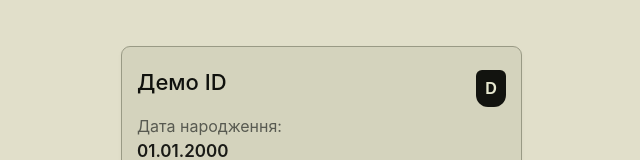
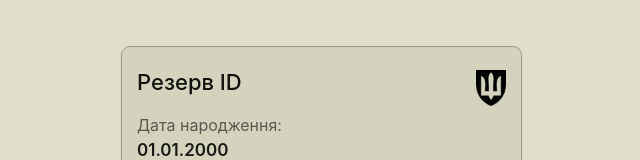
Before and after one commit to gamgid/ggkadg, a Next.js app: page / in a window 1280 px wide. Shown: the part 154-314 px from the top of the page, without its empty margins (319-959 px from the left). Built offline with nearby package versions, Linux system fonts and the light colour scheme.

Commit message:
Add files via upload

```diff
--- a/app/animation.css
+++ b/app/animation.css
@@ -147,7 +147,8 @@
   font-weight:400;
 }
 .id-front>label b{font-size:17px;font-weight:600}
-.id-front .shield{width:30px;height:37px}
+.id-front .shield{display:block;flex:0 0 auto;width:30px;height:36px;border-radius:0;background:transparent;color:inherit}
+.id-front .shield img{display:block;width:30px;height:36px;object-fit:contain}
 .id-front .card-space{min-height:40px}
 .id-front .status-strip{flex-shrink:0;padding:3px 0;font-size:16px;line-height:1.2}
 .id-front .id-person{
--- a/app/page.tsx
+++ b/app/page.tsx
@@ -70,7 +70,7 @@
     return ()=>{controller.dispose();flipRef.current=null};
   },[]);
 
-  return <div className="id-screen"><header className="screen-tools"><span/><button onClick={openMessages}>Сповіщення <Bell/></button></header><div className="flip-shell"><button ref={cardRef} className="id-card flip-card" onClick={()=>flipRef.current?.flip()} aria-disabled={isTurning} aria-busy={isTurning} aria-label={flipped?'Повернутися до демо-документа':'Показати тестовий QR'}><section className="id-face id-front"><div className="id-head"><h1>Демо ID</h1><span className="shield">D</span></div><label>Дата народження:<b>{uaDate(profile.birthDate)}</b></label><div className="card-space"><strong>ДЕМО — НЕ Є ДОКУМЕНТОМ</strong></div><div className="status-strip"><div className="status-track"><span>{status}</span><span aria-hidden="true">{status}</span></div></div><div className="id-person"><div><small>Демонстраційний профіль</small><h2><span className="profile-surname">{profile.lastName}</span><br/>{profile.firstName}<br/>{profile.middleName}</h2></div><span className="orange-circle" aria-hidden="true"><Plus strokeWidth={3.5}/></span></div><span className="flip-shade" aria-hidden="true"/></section><section className="id-face id-back"><h2>QR-код дійсний до {expiry}</h2><div className="flip-qr"><QRCodeSVG value={qr} size={336} minVersion={qrVersion} level="M" boostLevel={false}/></div><span className="flip-shade" aria-hidden="true"/></section></button></div></div>}
+  return <div className="id-screen"><header className="screen-tools"><span/><button onClick={openMessages}>Сповіщення <Bell/></button></header><div className="flip-shell"><button ref={cardRef} className="id-card flip-card" onClick={()=>flipRef.current?.flip()} aria-disabled={isTurning} aria-busy={isTurning} aria-label={flipped?'Повернутися до демо-документа':'Показати тестовий QR'}><section className="id-face id-front"><div className="id-head"><h1>Резерв ID</h1><span className="shield" aria-hidden="true"><img src={`${process.env.NEXT_PUBLIC_BASE_PATH || ''}/reserve-id-mark.png`} alt=""/></span></div><label>Дата народження:<b>{uaDate(profile.birthDate)}</b></label><div className="card-space"><strong>ДЕМО — НЕ Є ДОКУМЕНТОМ</strong></div><div className="status-strip"><div className="status-track"><span>{status}</span><span aria-hidden="true">{status}</span></div></div><div className="id-person"><div><small>Демонстраційний профіль</small><h2><span className="profile-surname">{profile.lastName}</span><br/>{profile.firstName}<br/>{profile.middleName}</h2></div><span className="orange-circle" aria-hidden="true"><Plus strokeWidth={3.5}/></span></div><span className="flip-shade" aria-hidden="true"/></section><section className="id-face id-back"><h2>QR-код дійсний до {expiry}</h2><div className="flip-qr"><QRCodeSVG value={qr} size={336} minVersion={qrVersion} level="M" boostLevel={false}/></div><span className="flip-shade" aria-hidden="true"/></section></button></div></div>}
 
 function ServicesScreen({setNotice}:{setNotice:(v:string)=>void}){return <div className="plain-screen services-screen"><h1>Сервіси</h1><div className="bare-list">{services.map(x=><button key={x} onClick={()=>setNotice(`${x}: лише демонстрація, без надсилання запиту`)}><span>{x}</span><ChevronRight aria-hidden="true"/></button>)}</div></div>}
 
```
Also changed, not shown: public/reserve-id-mark.png (added).
